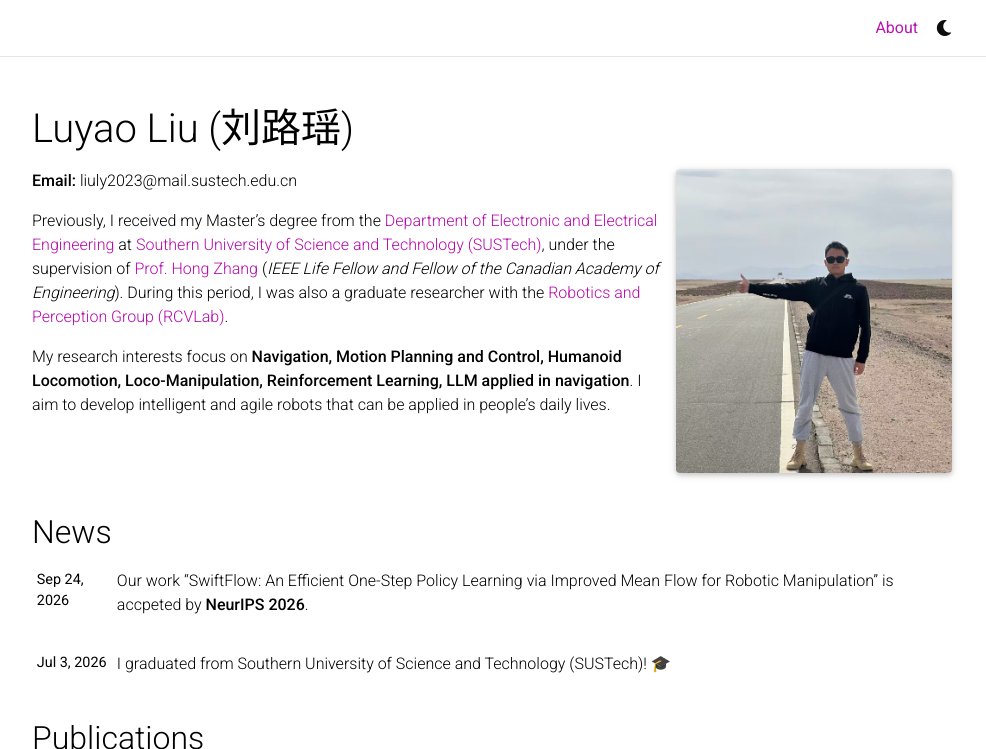
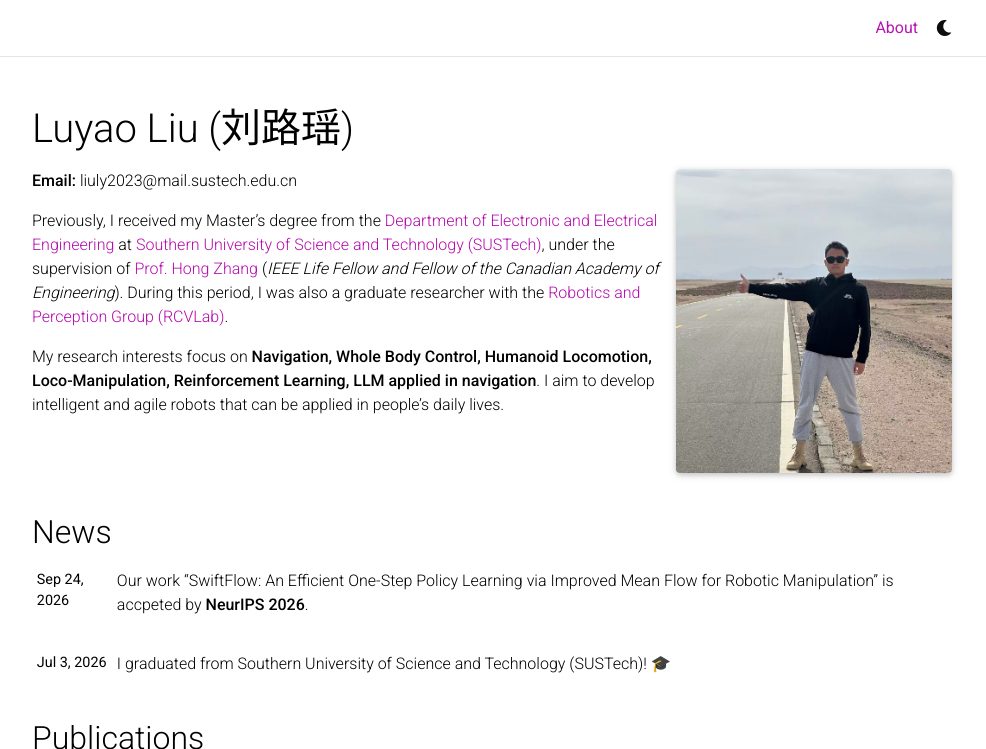
Before and after one commit to Luyao0LIU/luyao0liu.github.io, a Jekyll site: the page built from _pages/about.md, in a window 1280 px wide and 900 px high, cut to the strip 0-749 px from the top of the window. Shown: the whole strip, without its empty margins (148-1134 px from the left). Built offline with Jekyll 4.4.1, drawn with Linux system fonts in a browser that asks for light colours; full-size pictures stand in for the smaller copies a plugin makes; emoji names are drawn with the system emoji font; comment, search, counter and statistics services are not loaded; a style sheet for code colours, icons or effects is not loaded.

Commit message:
Update about

```diff
--- a/_pages/about.md
+++ b/_pages/about.md
@@ -27,7 +27,7 @@ Previously, I received my Master's degree from the <a href="https://eee.sustech.
 
 <!-- Previously, I earned my Bachelor’s degree in Computer Science and Technology from Zhengzhou University. -->
 
-My research interests focus on **Navigation, Motion Planning and Control, Humanoid Locomotion, Loco-Manipulation, Reinforcement Learning, LLM applied in navigation**.
+My research interests focus on **Navigation, Whole Body Control, Humanoid Locomotion, Loco-Manipulation, Reinforcement Learning, LLM applied in navigation**.
 I aim to develop intelligent and agile robots that can be applied in people's daily lives.
 
 <!-- Feel free to contact me if you are interested in my works and want to collaborate with me! -->
```
